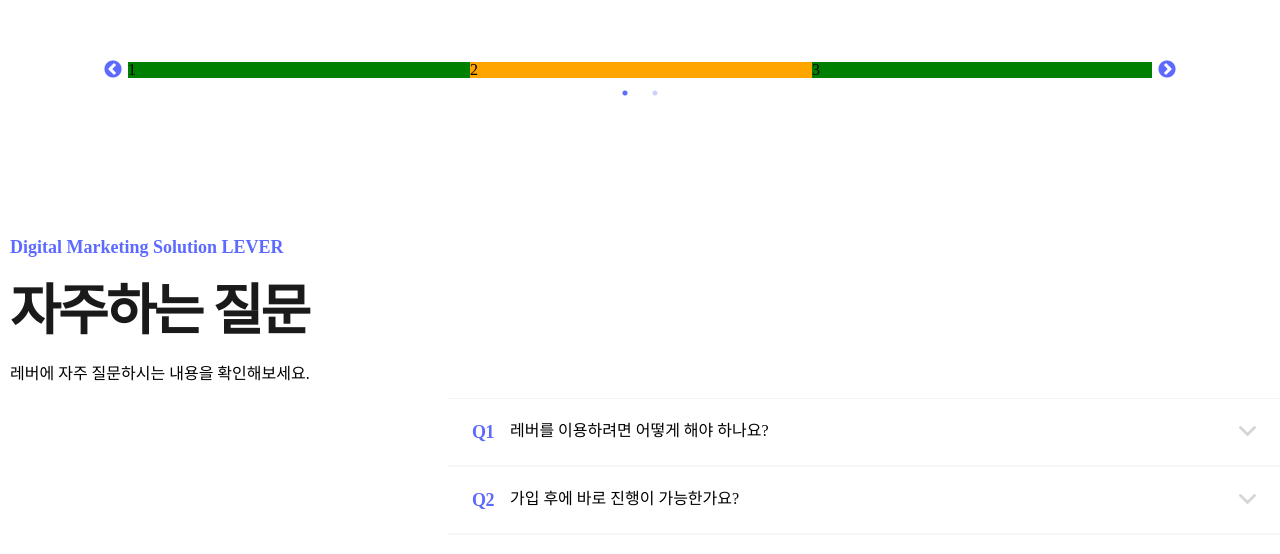
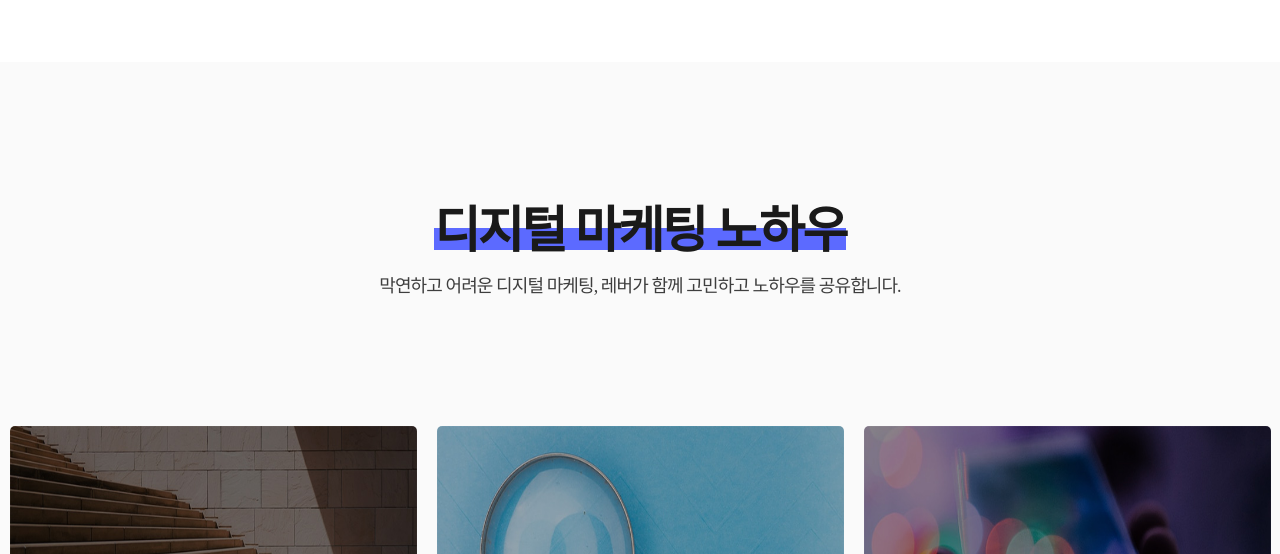
Before and after one commit to gorillaKim/react-landing-boilerplate, a Next.js app: page / in a window 1280 px wide. Shown: the part 2887-3441 px from the top of the page. Built offline with nearby package versions, Linux system fonts and the light colour scheme; a web font is replaced by a local one.

Commit message:
feat: 노하우 슬라이더 완성

```diff
--- /dev/null
+++ b/src/components/KnowHow/KnowHowSlider.tsx
@@ -0,0 +1,125 @@
+import React, {FC, ReactElement} from 'react'
+import styled from "styled-components"
+import CustomSlider from "../CustomSlider";
+import {cssBreakPoint} from "../../styles/constant";
+import {KnowHowSlideProps} from "../../types/knowhow";
+
+const SliderWrapper = styled.div`
+  .slick-slide {
+    margin-left: unset;
+  }
+  .slick-list {
+    height: 400px;
+  }
+  .slick-prev:before,
+  .slick-next:before {
+    color: var(--cornflower);
+    opacity: 1;
+  }
+  .slick-dots {
+    z-index: 1;
+    li.slick-active button:before {
+      opacity: 1;
+      color: var(--cornflower);
+    }
+    li button:before {
+      opacity: .3;
+      color: var(--cornflower);
+    }
+  }
+  .inner {
+    width: 1280px;
+    margin-top: 8rem;
+    @media (max-width: ${cssBreakPoint.tablet}) {
+      width: 1000px;
+    }
+    @media (max-width: ${cssBreakPoint.mobileMd}) {
+      width: 800px;
+      margin-top: 3rem;
+    }
+    ul {
+      width: 100vw;
+      max-width: 1280px;
+    }
+  }
+  .shadow {
+    width: 100%;
+    height: 100%;
+    display: flex;
+    align-items: center;
+    justify-content: center;
+    z-index: 9998;
+    font-size: 0;
+    &:hover {
+      transition: all 0.4s;
+      width: 100%;
+      height: 100%;
+      background: var(--greyish-brown);
+      opacity: 50%;
+      font-size: 14px;
+    }
+  }
+  .img-box {
+    margin: auto 10px;
+    max-width: 412px;
+    height: 275px;
+    border-radius: 5px;
+    overflow: hidden;
+    background-repeat: no-repeat;
+    background-size: 100% 275px;
+    p {
+      flex-grow: 0;
+      font-family: Roboto;
+      font-weight: bold;
+      letter-spacing: -0.42px;
+      text-align: center;
+      color: var(--white);
+      z-index: 9999;
+    }
+  }
+  .img-desc {
+    margin-top: 1rem;
+    font-size: 18px;
+    letter-spacing: -0.9px;
+    font-family: NotoSansKR;
+    & :nth-child(1) {
+      font-family: Roboto;
+      color: var(--cornflower);
+      font-size: 14px;
+      font-weight: bold;
+    }
+    & :nth-child(2) {
+      margin-top: 0.5rem;
+      color: var(--greyish-brown);
+    }
+  }
+`
+const KnowHowSlider: FC<KnowHowSlideProps> = ({ demo, settings }): ReactElement => {
+  return(
+    <SliderWrapper>
+      <CustomSlider className={'inner'} settings={settings}>
+        {demo.map((item: any) =>
+          <div>
+            <div
+              className="img-box"
+              id={item.id}
+              style={{backgroundImage: `url(${item.url})`}}
+            >
+              <a className="shadow" href={item.href} target="_blank">
+                <p>view more</p>
+              </a>
+            </div>
+            <div className="img-desc">
+              <p>Blog</p>
+              { item.content.split('\n').map((line: string) =>
+                <div>{line}</div>
+              )}
+            </div>
+          </div>
+        )}
+      </CustomSlider>
+    </SliderWrapper>
+  )
+}
+
+export default KnowHowSlider
--- a/src/components/KnowHow/index.tsx
+++ b/src/components/KnowHow/index.tsx
@@ -1,10 +1,61 @@
-import React, { ReactElement, useState } from 'react'
+import React, {FC, ReactElement} from 'react'
 import styled from "styled-components"
-import Slider from 'react-slick';
 import "slick-carousel/slick/slick.css";
 import "slick-carousel/slick/slick-theme.css";
+import {KnowHowProps} from "../../types/knowhow";
+import {Container} from "../Styled/Layout";
+import {cssBreakPoint} from "../../styles/constant";
+import KnowHowSlider from "./KnowHowSlider";
 
-function SimpleSlider() {
+const KnowHowSection = styled.div`
+  background-color: #fafafa;
+  overflow: hidden;
+`
+const KnowHowContainer = styled(Container)`
+  padding: 8rem 0;
+  text-align: center;
+  line-height: 1.3;
+  .title {
+    color: var(--black);
+    width: fit-content;
+    font-size: 50px;
+    font-weight: bold;
+    font-stretch: normal;
+    font-style: normal;
+    font-family: NotoSansKR;
+    line-height: normal;
+    letter-spacing: -2.5px;
+    margin: 0 auto;
+    @media (max-width: ${cssBreakPoint.mobileMd}) {
+      font-size: 40px;
+    }
+    @media (max-width: ${cssBreakPoint.mobileXs}) {
+      font-size: 35px;
+    }
+    background: linear-gradient(
+      to bottom,
+      #fafafa 0,
+      #fafafa 53%,
+      var(--cornflower) 0%,
+      var(--cornflower) 84%,
+      #fafafa 66%,
+      #fafafa 100%
+    );
+  }
+  .sub-title {
+    margin-top: 0.8rem;
+    font-size: 18px;
+    font-family: NotoSansKR;
+    color: var(--greyish-brown);
+    letter-spacing: -0.9px;
+    @media (max-width: ${cssBreakPoint.mobileMd}) {
+      span {
+        display: block;
+      }
+    }
+  }
+`
+const KnowHow: FC<KnowHowProps> = ({ demo }): ReactElement => {
   const settings = {
     dots: true,
     infinite: true,
@@ -13,56 +64,15 @@ function SimpleSlider() {
     slidesToScroll: 3
   };
   return (
-    <Slider {...settings}>
-      <div>
-        <h3 style={{backgroundColor: 'green'}}>1</h3>
-      </div>
-      <div >
-        <h3 style={{backgroundColor: 'orange'}}>2</h3>
-      </div>
-      <div >
-        <h3 style={{backgroundColor: 'green'}}>3</h3>
-      </div>
-      <div >
-        <h3 style={{backgroundColor: 'orange'}}>4</h3>
-      </div>
-      <div >
-        <h3 style={{backgroundColor: 'green'}}>5</h3>
-      </div>
-      <div >
-        <h3 style={{backgroundColor: 'orange'}}>6</h3>
-      </div>
-    </Slider>
-  );
-}
-const KnowHowSection = styled.div`
-  & .slick-prev:before,
-  & .slick-next:before {
-    color: var(--cornflower);
-    opacity: 1;
-  }
-  & .slick-dots {
-    z-index: 1;
-    li.slick-active button:before {
-      opacity: 1;
-      color: var(--cornflower);
-    }
-    li button:before {
-      opacity: .3;
-      color: var(--cornflower);
-    }
-  }
-  & .slick-dots {
-     z-index: 1;
-  }
-`
-const KnowHow = (): ReactElement => {
-  return (
-    <KnowHowSection>
-
-      <div style={{width: '80%', margin: '0 auto'}}>
-        <SimpleSlider />
-      </div>
+    <KnowHowSection id="know_how">
+      <KnowHowContainer>
+        <h1 className="title">디지털 마케팅 노하우</h1>
+        <p className="sub-title">
+          <span>막연하고 어려운 디지털 마케팅,&nbsp;</span>
+          <span>레버가 함께 고민하고 노하우를 공유합니다.</span>
+        </p>
+       <KnowHowSlider settings={settings} demo={demo}/>
+      </KnowHowContainer>
     </KnowHowSection>
   )
 }
--- a/src/components/SuccessStory/SuccessStorySlider.tsx
+++ b/src/components/SuccessStory/SuccessStorySlider.tsx
@@ -161,7 +161,7 @@ const SuccessStorySlider: FC<ISuccessStorySlider> = ({items, slidesToShow, class
       {
         items.map((item: any)=>{
           return (
-            <SliderItem style={{width: '30%'}}>
+            <SliderItem>
               <div className={"content"}>
                 <img src={item.mainImg.desktop} alt="메인이미지_컴퓨터버전" className={"desktop"}/>
                 <img src={item.mainImg.mobile} alt="메인이미지_모바일버전" className={"mobile"}/>
--- a/src/containers/knowHow/KnowHowContainer.tsx
+++ b/src/containers/knowHow/KnowHowContainer.tsx
@@ -1,9 +1,40 @@
 import React, {FC, ReactElement} from 'react';
 import KnowHow from "../../components/KnowHow";
 
+const demo: {
+  id: string
+  url: string
+  href: string
+  content: string
+}[] = [
+  {
+    id: '1',
+    url: './static/image/knowHow/11-1.jpg',
+    href: 'https://brunch.co.kr/@lever/3',
+    content: '소규모 예산으로 퍼포먼스 마케팅,\n 어떻게 시작해야 할까',
+  },
+  {
+    id: '2',
+    url: './static/image/knowHow/12-1.jpg',
+    href: 'https://brunch.co.kr/@lever/4',
+    content: '내 제품의 검색광고 성과분석 \n 참고해야할 3가지 기준',
+  },
+  {
+    id: '3',
+    url: './static/image/knowHow/9-1.jpg',
+    href: 'https://brunch.co.kr/@lever/5',
+    content: '중소기업 마케터가 알아야 할 \n 디지털 마케팅 통계 49가지',
+  },
+  {
+    id: '3',
+    url: './static/image/knowHow/9-1.jpg',
+    href: 'https://brunch.co.kr/@lever/5',
+    content: '중소기업 마케터가 알아야 할 \n 디지털 마케팅 통계 49가지',
+  },
+]
 const KnowHowContainer = (): ReactElement => {
   return(
-    <KnowHow/>
+    <KnowHow demo={demo}/>
   )
 }
 
--- /dev/null
+++ b/src/types/knowhow.ts
@@ -0,0 +1,12 @@
+export interface KnowHowProps {
+  demo: {
+    id: string
+    url: string
+    href: string
+    content: string
+  }[]
+}
+export interface KnowHowSlideProps {
+  demo: any
+  settings: any
+}
```
